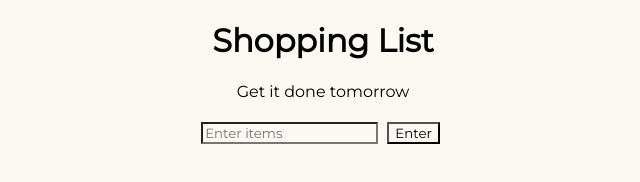
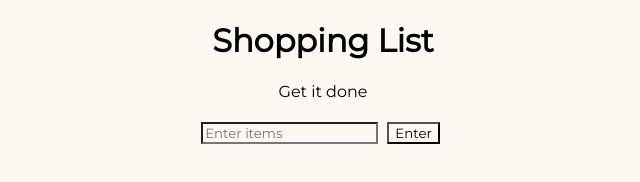
Before and after one commit to dmytropogribnyy/js-todo-shopping-list, a plain HTML site: page index.html in a window 1280 px wide. Shown: the full height of the page, 317-957 px from the left. Drawn offline with Linux system fonts and the light colour scheme.

Commit message:
App update

```diff
--- a/index.html
+++ b/index.html
@@ -11,7 +11,7 @@
 	<body>
 		<div class="container">
 			<h1>Shopping List</h1>
-			<p id="first">Get it done tomorrow</p>
+			<p id="first">Get it done</p>
 			<input id="userinput" type="text" placeholder="Enter items" />
 			<button id="enter">Enter</button>
 		</div>
```
